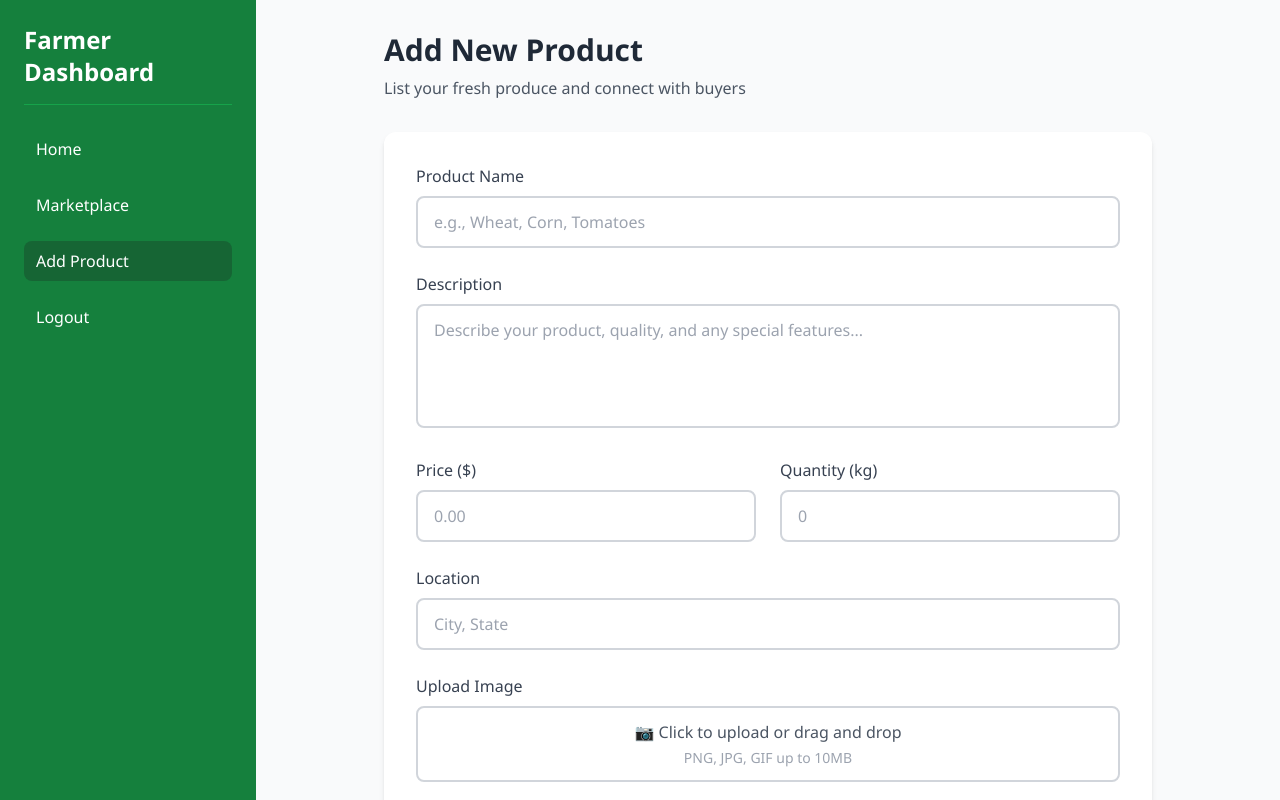
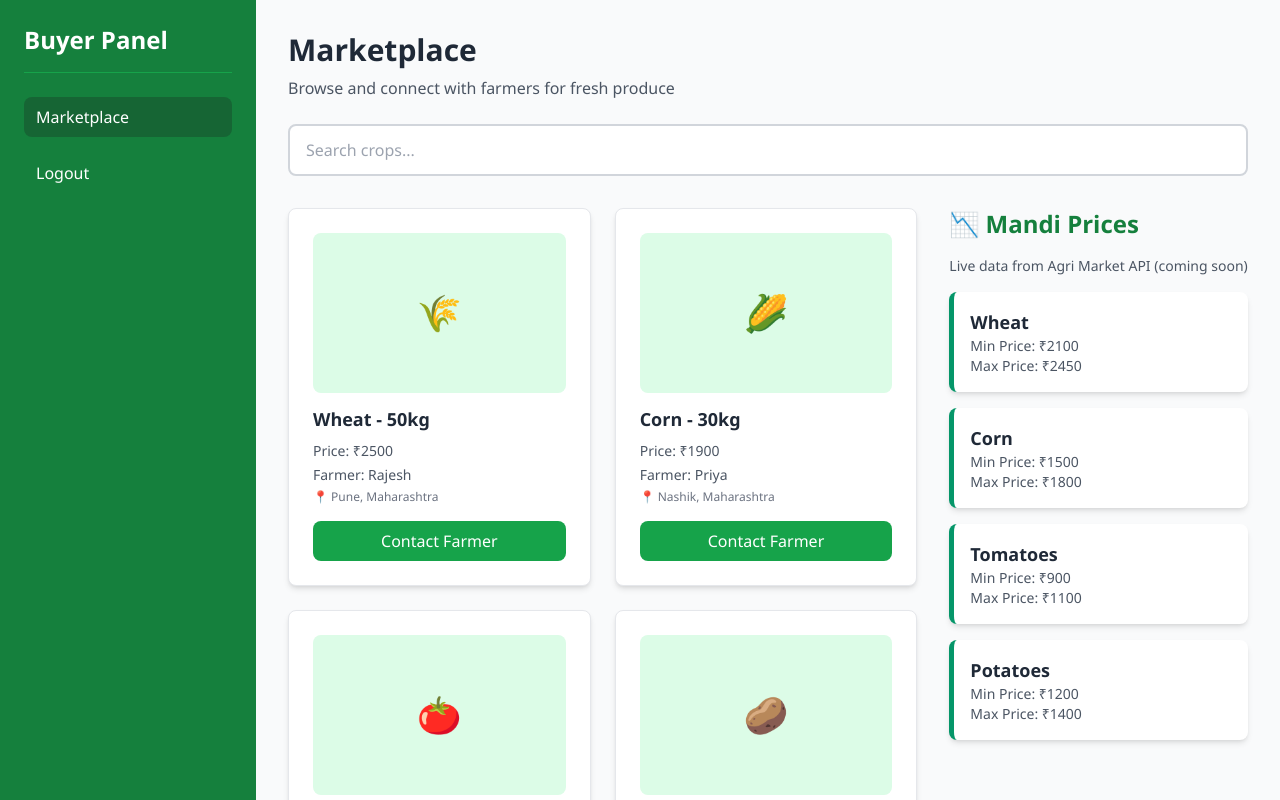
Before and after one commit to Yash-2306/EPICS, a plain HTML site: page add-product.html in a window 1280 px wide. Drawn offline with nearby package versions, Linux system fonts and the light colour scheme.

Commit message:
Update add-product.html

```diff
--- a/add-product.html
+++ b/add-product.html
@@ -3,8 +3,9 @@
 <head>
   <meta charset="UTF-8">
   <meta name="viewport" content="width=device-width, initial-scale=1.0">
-  <title>Add Product - AgriMarket</title>
+  <title>Buyer Marketplace - AgriMarket</title>
   <script src="https://cdn.tailwindcss.com"></script>
+
   <style>
     /* Additional custom styles to enhance the green theme */
     body {
@@ -19,11 +20,17 @@
       transform: translateX(4px);
     }
 
-    .form-input {
+    .product-card {
       transition: all 0.3s ease;
+      border: 1px solid #e5e7eb;
     }
 
-    .form-input:focus {
+    .product-card:hover {
+      transform: translateY(-4px);
+      border-color: #10b981;
+    }
+
+    .search-input:focus {
       border-color: #10b981;
     }
 
@@ -36,133 +43,159 @@
       box-shadow: 0 4px 12px rgba(16, 185, 129, 0.3);
     }
 
-    .file-input-wrapper {
-      position: relative;
-      overflow: hidden;
-      display: inline-block;
-      width: 100%;
+    /* Mandi price cards */
+    .mandi-card {
+      border-left: 5px solid #059669;
+      transition: all 0.3s;
     }
 
-    .file-input-wrapper input[type=file] {
-      position: absolute;
-      left: -9999px;
+    .mandi-card:hover {
+      transform: translateY(-3px);
+      background: #f0fff4;
     }
 
-    .file-input-label {
-      display: block;
-      padding: 0.75rem 1rem;
-      background-color: white;
-      border: 2px solid #d1d5db;
-      border-radius: 0.5rem;
-      cursor: pointer;
-      text-align: center;
-      transition: all 0.3s ease;
-    }
-
-    .file-input-label:hover {
-      border-color: #10b981;
-      background-color: #f0fdf4;
-    }
   </style>
 </head>
+
 <body class="bg-gray-50">
 <div class="flex h-screen">
+
   <!-- Sidebar -->
   <aside class="w-64 bg-green-700 text-white p-6 space-y-6 shadow-lg">
-      <h1 class="text-2xl font-bold border-b border-green-600 pb-4">Farmer Dashboard</h1>
+    <h1 class="text-2xl font-bold border-b border-green-600 pb-4">Buyer Panel</h1>
     <nav class="space-y-4">
-        <a href="farmer-dashboard.html" class="sidebar-link block hover:bg-green-600 px-3 py-2 rounded-lg">Home</a>
-        <a href="marketplace.html" class="sidebar-link block hover:bg-green-600 px-3 py-2 rounded-lg">Marketplace</a>
-        <a href="add-product.html" class="sidebar-link block hover:bg-green-600 px-3 py-2 rounded-lg bg-green-800">Add Product</a>
+      <a href="buyer-marketplace.html" class="sidebar-link block hover:bg-green-600 px-3 py-2 rounded-lg bg-green-800">Marketplace</a>
       <a href="#" onclick="logout()" class="sidebar-link block hover:bg-green-600 px-3 py-2 rounded-lg">Logout</a>
     </nav>
   </aside>
 
   <!-- Main -->
   <main class="flex-1 p-8 bg-gray-50 overflow-y-auto">
-      <div class="max-w-3xl mx-auto">
-        <h2 class="text-3xl font-bold mb-2 text-gray-800">Add New Product</h2>
-        <p class="text-gray-600 mb-8">List your fresh produce and connect with buyers</p>
+    <div class="max-w-7xl mx-auto">
 
-        <form class="space-y-6 bg-white p-8 rounded-xl shadow-md">
-          <div>
-            <label class="block text-gray-700 font-medium mb-2">Product Name</label>
+      <!-- Top Heading -->
+      <h2 class="text-3xl font-bold mb-2 text-gray-800">Marketplace</h2>
+      <p class="text-gray-600 mb-6">Browse and connect with farmers for fresh produce</p>
+
+      <!-- Search Bar -->
       <input
         type="text"
-              class="form-input w-full px-4 py-3 border-2 border-gray-300 rounded-lg focus:ring-2 focus:ring-green-400 focus:border-green-400 outline-none"
-              placeholder="e.g., Wheat, Corn, Tomatoes"
+        placeholder="Search crops..."
+        class="search-input w-full px-4 py-3 mb-8 border-2 border-gray-300 rounded-lg focus:ring-2 focus:ring-green-400 focus:border-green-400 outline-none transition"
       >
+
+      <!-- Main Grid with Product List and Mandi Prices -->
+      <div class="grid grid-cols-3 gap-8">
+
+        <!-- LEFT SECTION: Products (2 columns wide) -->
+        <div class="col-span-2">
+
+          <!-- Product Grid -->
+          <div class="grid grid-cols-1 sm:grid-cols-2 lg:grid-cols-2 gap-6">
+
+            <!-- Product Card 1 -->
+            <div class="product-card bg-white p-6 rounded-lg shadow-md hover:shadow-xl">
+              <div class="mb-4">
+                <div class="w-full h-40 bg-green-100 rounded-lg mb-3 flex items-center justify-center">
+                  <span class="text-green-600 text-4xl">🌾</span>
+                </div>
+                <h3 class="text-lg font-semibold text-gray-800 mb-2">Wheat - 50kg</h3>
+                <p class="text-gray-600 text-sm mb-1"><span class="font-medium">Price:</span> ₹2500</p>
+                <p class="text-gray-600 text-sm mb-1"><span class="font-medium">Farmer:</span> Rajesh</p>
+                <p class="text-gray-500 text-xs">📍 Pune, Maharashtra</p>
+              </div>
+              <button class="btn-primary w-full bg-green-600 text-white px-4 py-2 rounded-lg hover:bg-green-700 font-medium">
+                Contact Farmer
+              </button>
             </div>
 
-          <div>
-            <label class="block text-gray-700 font-medium mb-2">Description</label>
-            <textarea
-              class="form-input w-full px-4 py-3 border-2 border-gray-300 rounded-lg focus:ring-2 focus:ring-green-400 focus:border-green-400 outline-none resize-none"
-              rows="4"
-              placeholder="Describe your product, quality, and any special features..."
-            ></textarea>
+            <!-- Product Card 2 -->
+            <div class="product-card bg-white p-6 rounded-lg shadow-md hover:shadow-xl">
+              <div class="mb-4">
+                <div class="w-full h-40 bg-green-100 rounded-lg mb-3 flex items-center justify-center">
+                  <span class="text-green-600 text-4xl">🌽</span>
+                </div>
+                <h3 class="text-lg font-semibold text-gray-800 mb-2">Corn - 30kg</h3>
+                <p class="text-gray-600 text-sm mb-1"><span class="font-medium">Price:</span> ₹1900</p>
+                <p class="text-gray-600 text-sm mb-1"><span class="font-medium">Farmer:</span> Priya</p>
+                <p class="text-gray-500 text-xs">📍 Nashik, Maharashtra</p>
+              </div>
+              <button class="btn-primary w-full bg-green-600 text-white px-4 py-2 rounded-lg hover:bg-green-700 font-medium">
+                Contact Farmer
+              </button>
             </div>
 
-          <div class="grid grid-cols-1 md:grid-cols-2 gap-6">
-            <div>
-              <label class="block text-gray-700 font-medium mb-2">Price ($)</label>
-              <input
-                type="number"
-                class="form-input w-full px-4 py-3 border-2 border-gray-300 rounded-lg focus:ring-2 focus:ring-green-400 focus:border-green-400 outline-none"
-                placeholder="0.00"
-                step="0.01"
-                min="0"
-              >
+            <!-- Product Card 3 -->
+            <div class="product-card bg-white p-6 rounded-lg shadow-md hover:shadow-xl">
+              <div class="mb-4">
+                <div class="w-full h-40 bg-green-100 rounded-lg mb-3 flex items-center justify-center">
+                  <span class="text-green-600 text-4xl">🍅</span>
+                </div>
+                <h3 class="text-lg font-semibold text-gray-800 mb-2">Tomatoes - 20kg</h3>
+                <p class="text-gray-600 text-sm mb-1"><span class="font-medium">Price:</span> ₹1200</p>
+                <p class="text-gray-600 text-sm mb-1"><span class="font-medium">Farmer:</span> Amit</p>
+                <p class="text-gray-500 text-xs">📍 Ahmednagar, Maharashtra</p>
+              </div>
+              <button class="btn-primary w-full bg-green-600 text-white px-4 py-2 rounded-lg hover:bg-green-700 font-medium">
+                Contact Farmer
+              </button>
             </div>
 
-            <div>
-              <label class="block text-gray-700 font-medium mb-2">Quantity (kg)</label>
-              <input
-                type="number"
-                class="form-input w-full px-4 py-3 border-2 border-gray-300 rounded-lg focus:ring-2 focus:ring-green-400 focus:border-green-400 outline-none"
-                placeholder="0"
-                min="0"
-              >
+            <!-- Product Card 4 -->
+            <div class="product-card bg-white p-6 rounded-lg shadow-md hover:shadow-xl">
+              <div class="mb-4">
+                <div class="w-full h-40 bg-green-100 rounded-lg mb-3 flex items-center justify-center">
+                  <span class="text-green-600 text-4xl">🥔</span>
+                </div>
+                <h3 class="text-lg font-semibold text-gray-800 mb-2">Potatoes - 40kg</h3>
+                <p class="text-gray-600 text-sm mb-1"><span class="font-medium">Price:</span> ₹1600</p>
+                <p class="text-gray-600 text-sm mb-1"><span class="font-medium">Farmer:</span> Suresh</p>
+                <p class="text-gray-500 text-xs">📍 Kolhapur, Maharashtra</p>
+              </div>
+              <button class="btn-primary w-full bg-green-600 text-white px-4 py-2 rounded-lg hover:bg-green-700 font-medium">
+                Contact Farmer
+              </button>
+            </div>
+
           </div>
         </div>
 
-          <div>
-            <label class="block text-gray-700 font-medium mb-2">Location</label>
-            <input
-              type="text"
-              class="form-input w-full px-4 py-3 border-2 border-gray-300 rounded-lg focus:ring-2 focus:ring-green-400 focus:border-green-400 outline-none"
-              placeholder="City, State"
-            >
+        <!-- RIGHT SECTION: Mandi Prices -->
+        <div class="col-span-1">
+          <h2 class="text-2xl font-bold text-green-700 mb-4">📉 Mandi Prices</h2>
+          <p class="text-gray-600 text-sm mb-4">Live data from Agri Market API (coming soon)</p>
+
+          <!-- Wheat -->
+          <div class="mandi-card bg-white p-4 rounded-lg shadow-md mb-4">
+            <h3 class="font-semibold text-lg text-gray-800">Wheat</h3>
+            <p class="text-gray-600 text-sm">Min Price: ₹2100</p>
+            <p class="text-gray-600 text-sm">Max Price: ₹2450</p>
           </div>
 
-          <div>
-            <label class="block text-gray-700 font-medium mb-2">Upload Image</label>
-            <div class="file-input-wrapper">
-              <input
-                type="file"
-                id="product-image"
-                accept="image/*"
-                class="hidden"
-              >
-              <label
-                for="product-image"
-                class="file-input-label cursor-pointer"
-              >
-                <span class="text-gray-600">📷 Click to upload or drag and drop</span>
-                <span class="block text-sm text-gray-400 mt-1">PNG, JPG, GIF up to 10MB</span>
-              </label>
+          <!-- Corn -->
+          <div class="mandi-card bg-white p-4 rounded-lg shadow-md mb-4">
+            <h3 class="font-semibold text-lg text-gray-800">Corn</h3>
+            <p class="text-gray-600 text-sm">Min Price: ₹1500</p>
+            <p class="text-gray-600 text-sm">Max Price: ₹1800</p>
+          </div>
+
+          <!-- Tomatoes -->
+          <div class="mandi-card bg-white p-4 rounded-lg shadow-md mb-4">
+            <h3 class="font-semibold text-lg text-gray-800">Tomatoes</h3>
+            <p class="text-gray-600 text-sm">Min Price: ₹900</p>
+            <p class="text-gray-600 text-sm">Max Price: ₹1100</p>
+          </div>
+
+          <!-- Potatoes -->
+          <div class="mandi-card bg-white p-4 rounded-lg shadow-md mb-4">
+            <h3 class="font-semibold text-lg text-gray-800">Potatoes</h3>
+            <p class="text-gray-600 text-sm">Min Price: ₹1200</p>
+            <p class="text-gray-600 text-sm">Max Price: ₹1400</p>
+          </div>
+
         </div>
       </div>
 
-          <div class="pt-4">
-            <button
-              type="submit"
-              class="btn-primary w-full bg-green-600 text-white px-6 py-3 rounded-lg hover:bg-green-700 font-medium text-lg"
-            >
-              Add Product
-            </button>
-          </div>
-        </form>
     </div>
   </main>
 </div>
@@ -172,18 +205,7 @@
   localStorage.removeItem("user");
   window.location.href = "index.html";
 }
+</script>
 
-    // File input preview
-    document.getElementById('product-image').addEventListener('change', function(e) {
-      const file = e.target.files[0];
-      if (file) {
-        const label = document.querySelector('.file-input-label');
-        label.innerHTML = `
-          <span class="text-green-600 font-medium">✓ ${file.name}</span>
-          <span class="block text-sm text-gray-400 mt-1">Click to change</span>
-        `;
-      }
-    });
-  </script>
 </body>
 </html>
```
Lines whose indentation alone changed are shown as unchanged.
